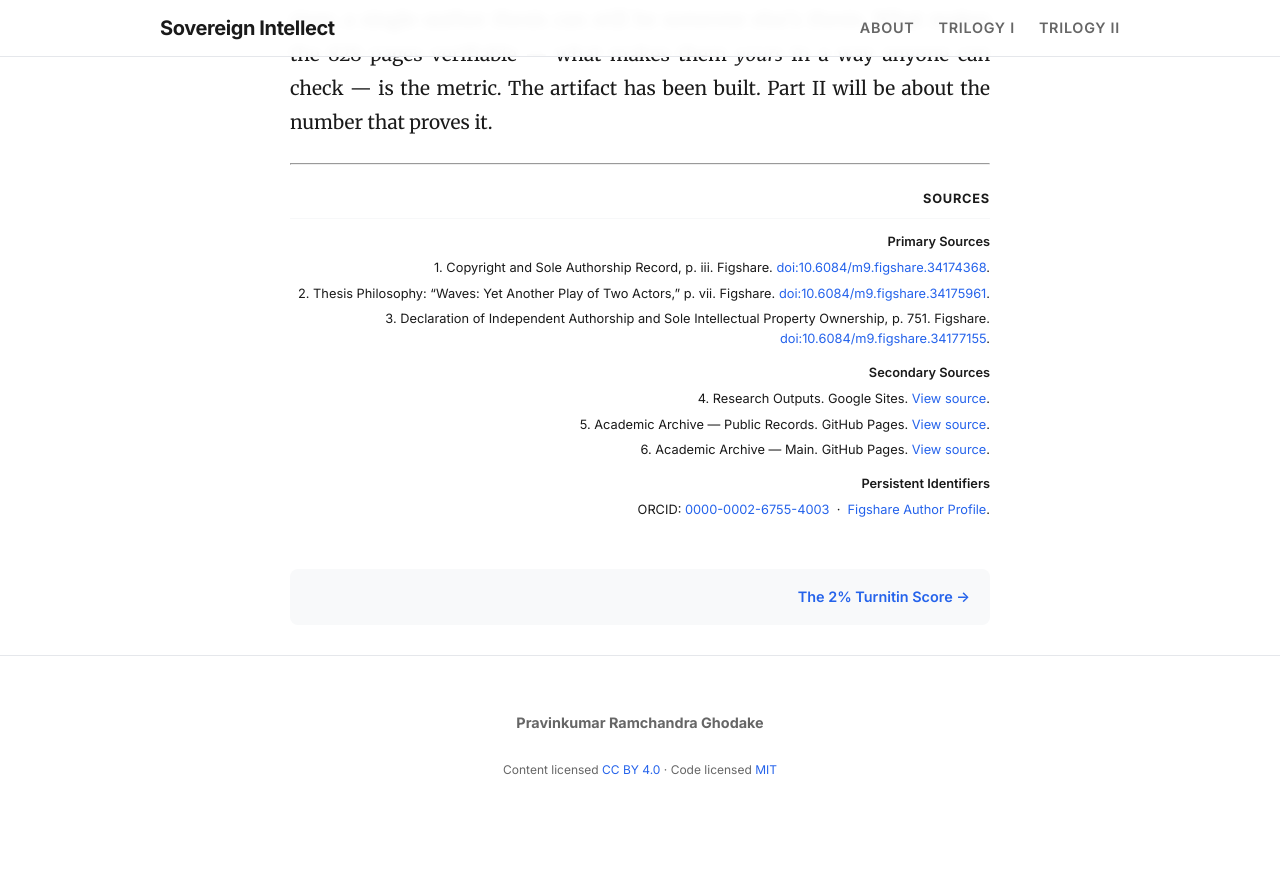
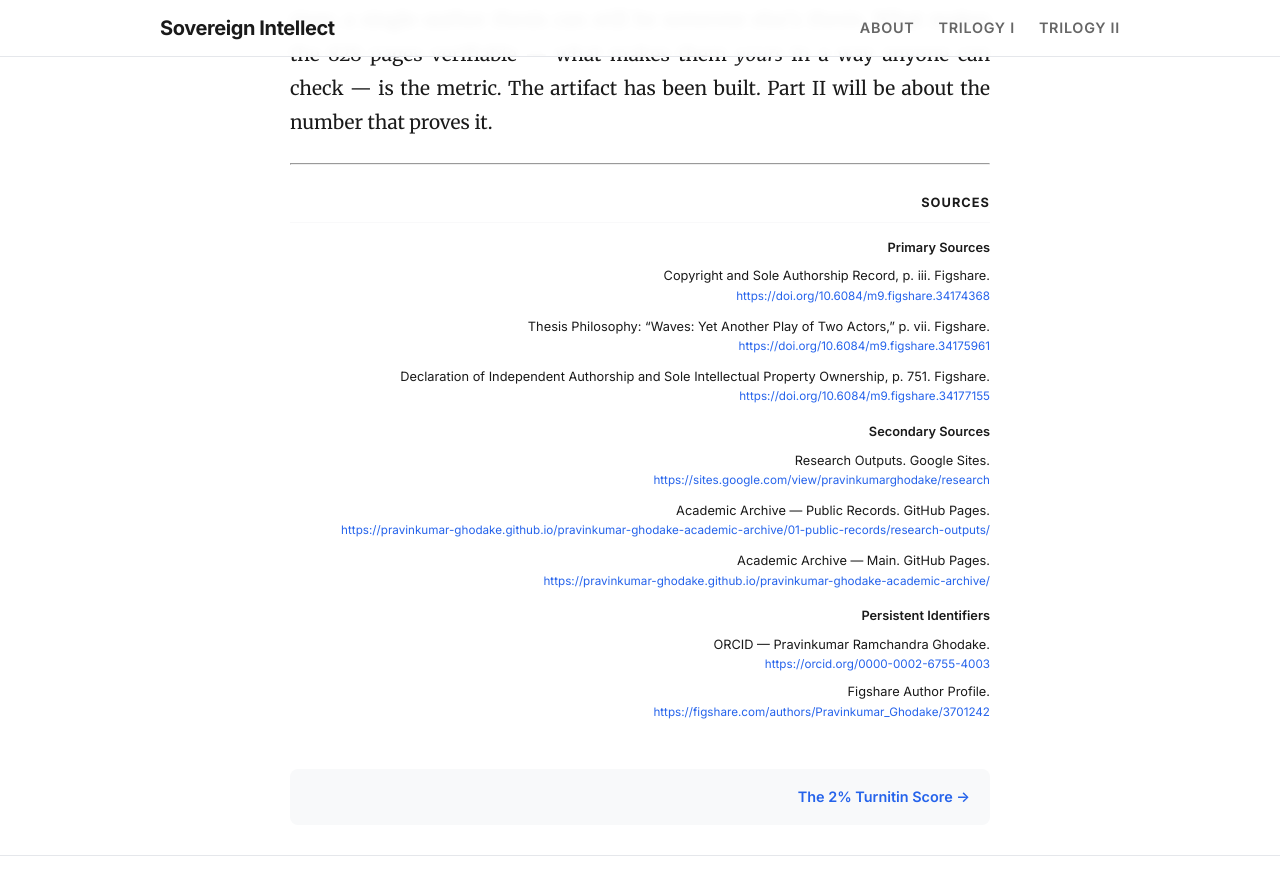
Before and after one commit to pravinkumar-ghodake/sovereign-intellect-blog, a Jekyll site: the page built from _posts/2026-11-22-the-unbroken-thread.md, in a window 1280 px wide and 900 px high, scrolled down 5755 px. Shown: the top 895 px of the window. Built offline with Jekyll 4.4.1, drawn with Linux system fonts in a browser that asks for light colours; before the commit the page ends 6590 px from its top, so only the background shows below that.

Commit message:
Update 2026-11-22-the-unbroken-thread.md

```diff
--- a/_posts/2026-11-22-the-unbroken-thread.md
+++ b/_posts/2026-11-22-the-unbroken-thread.md
@@ -112,61 +112,80 @@ But scale alone proves nothing. A large document can still be a large plagiarism
 
 ---
 
-<div style="margin: 1.5rem 0 1rem; font-family: var(--font-ui); font-size: 0.8rem; line-height: 1.6; text-align: right; color: var(--text-main);">
+<div style="margin: 1.75rem 0 1rem; font-family: var(--font-ui); font-size: 0.8rem; line-height: 1.6; text-align: right; color: var(--text-main);">
 
-  <div style="font-weight: 700; letter-spacing: 0.06em; margin-bottom: 0.5rem;">
+  <div style="font-weight: 700; letter-spacing: 0.08em; margin-bottom: 0.55rem;">
     SOURCES
   </div>
 
-  <hr style="border: 0; border-top: 1px solid var(--border-color); opacity: 0.3; margin: 0 0 0.85rem;">
+  <hr style="border: 0; border-top: 1px solid var(--border-color); opacity: 0.25; margin: 0 0 0.9rem;">
 
-  <div style="font-weight: 600; margin-bottom: 0.35rem;">
+  <div style="font-weight: 600; margin-bottom: 0.5rem;">
     Primary Sources
   </div>
 
-  <div style="margin-bottom: 0.3rem;">
-    1. Copyright and Sole Authorship Record, p. iii. Figshare.
-    <a href="https://doi.org/10.6084/m9.figshare.34174368" target="_blank">doi:10.6084/m9.figshare.34174368</a>.
+  <div style="margin-bottom: 0.7rem;">
+    <div>Copyright and Sole Authorship Record, p. iii. Figshare.</div>
+    <div style="font-size: 0.73rem; overflow-wrap: anywhere;">
+      <a href="https://doi.org/10.6084/m9.figshare.34174368" target="_blank">https://doi.org/10.6084/m9.figshare.34174368</a>
+    </div>
   </div>
 
-  <div style="margin-bottom: 0.3rem;">
-    2. Thesis Philosophy: “Waves: Yet Another Play of Two Actors,” p. vii. Figshare.
-    <a href="https://doi.org/10.6084/m9.figshare.34175961" target="_blank">doi:10.6084/m9.figshare.34175961</a>.
+  <div style="margin-bottom: 0.7rem;">
+    <div>Thesis Philosophy: “Waves: Yet Another Play of Two Actors,” p. vii. Figshare.</div>
+    <div style="font-size: 0.73rem; overflow-wrap: anywhere;">
+      <a href="https://doi.org/10.6084/m9.figshare.34175961" target="_blank">https://doi.org/10.6084/m9.figshare.34175961</a>
+    </div>
   </div>
 
-  <div style="margin-bottom: 0.3rem;">
-    3. Declaration of Independent Authorship and Sole Intellectual Property Ownership, p. 751. Figshare.
-    <a href="https://doi.org/10.6084/m9.figshare.34177155" target="_blank">doi:10.6084/m9.figshare.34177155</a>.
+  <div style="margin-bottom: 0.7rem;">
+    <div>Declaration of Independent Authorship and Sole Intellectual Property Ownership, p. 751. Figshare.</div>
+    <div style="font-size: 0.73rem; overflow-wrap: anywhere;">
+      <a href="https://doi.org/10.6084/m9.figshare.34177155" target="_blank">https://doi.org/10.6084/m9.figshare.34177155</a>
+    </div>
   </div>
 
-  <div style="font-weight: 600; margin: 0.85rem 0 0.35rem;">
+  <div style="font-weight: 600; margin: 1rem 0 0.5rem;">
     Secondary Sources
   </div>
 
-  <div style="margin-bottom: 0.3rem;">
-    4. Research Outputs. Google Sites.
-    <a href="https://sites.google.com/view/pravinkumarghodake/research" target="_blank">View source</a>.
+  <div style="margin-bottom: 0.7rem;">
+    <div>Research Outputs. Google Sites.</div>
+    <div style="font-size: 0.73rem; overflow-wrap: anywhere;">
+      <a href="https://sites.google.com/view/pravinkumarghodake/research" target="_blank">https://sites.google.com/view/pravinkumarghodake/research</a>
+    </div>
   </div>
 
-  <div style="margin-bottom: 0.3rem;">
-    5. Academic Archive — Public Records. GitHub Pages.
-    <a href="https://pravinkumar-ghodake.github.io/pravinkumar-ghodake-academic-archive/01-public-records/research-outputs/" target="_blank">View source</a>.
+  <div style="margin-bottom: 0.7rem;">
+    <div>Academic Archive — Public Records. GitHub Pages.</div>
+    <div style="font-size: 0.73rem; overflow-wrap: anywhere;">
+      <a href="https://pravinkumar-ghodake.github.io/pravinkumar-ghodake-academic-archive/01-public-records/research-outputs/" target="_blank">https://pravinkumar-ghodake.github.io/pravinkumar-ghodake-academic-archive/01-public-records/research-outputs/</a>
+    </div>
   </div>
 
-  <div style="margin-bottom: 0.3rem;">
-    6. Academic Archive — Main. GitHub Pages.
-    <a href="https://pravinkumar-ghodake.github.io/pravinkumar-ghodake-academic-archive/" target="_blank">View source</a>.
+  <div style="margin-bottom: 0.7rem;">
+    <div>Academic Archive — Main. GitHub Pages.</div>
+    <div style="font-size: 0.73rem; overflow-wrap: anywhere;">
+      <a href="https://pravinkumar-ghodake.github.io/pravinkumar-ghodake-academic-archive/" target="_blank">https://pravinkumar-ghodake.github.io/pravinkumar-ghodake-academic-archive/</a>
+    </div>
   </div>
 
-  <div style="font-weight: 600; margin: 0.85rem 0 0.35rem;">
+  <div style="font-weight: 600; margin: 1rem 0 0.5rem;">
     Persistent Identifiers
   </div>
 
-  <div style="margin: 0;">
-    ORCID:
-    <a href="https://orcid.org/0000-0002-6755-4003" target="_blank">0000-0002-6755-4003</a>
-    &nbsp;·&nbsp;
-    <a href="https://figshare.com/authors/Pravinkumar_Ghodake/3701242" target="_blank">Figshare Author Profile</a>.
+  <div style="margin-bottom: 0.5rem;">
+    <div>ORCID — Pravinkumar Ramchandra Ghodake.</div>
+    <div style="font-size: 0.73rem; overflow-wrap: anywhere;">
+      <a href="https://orcid.org/0000-0002-6755-4003" target="_blank">https://orcid.org/0000-0002-6755-4003</a>
+    </div>
+  </div>
+
+  <div>
+    <div>Figshare Author Profile.</div>
+    <div style="font-size: 0.73rem; overflow-wrap: anywhere;">
+      <a href="https://figshare.com/authors/Pravinkumar_Ghodake/3701242" target="_blank">https://figshare.com/authors/Pravinkumar_Ghodake/3701242</a>
+    </div>
   </div>
 
 </div>
```
